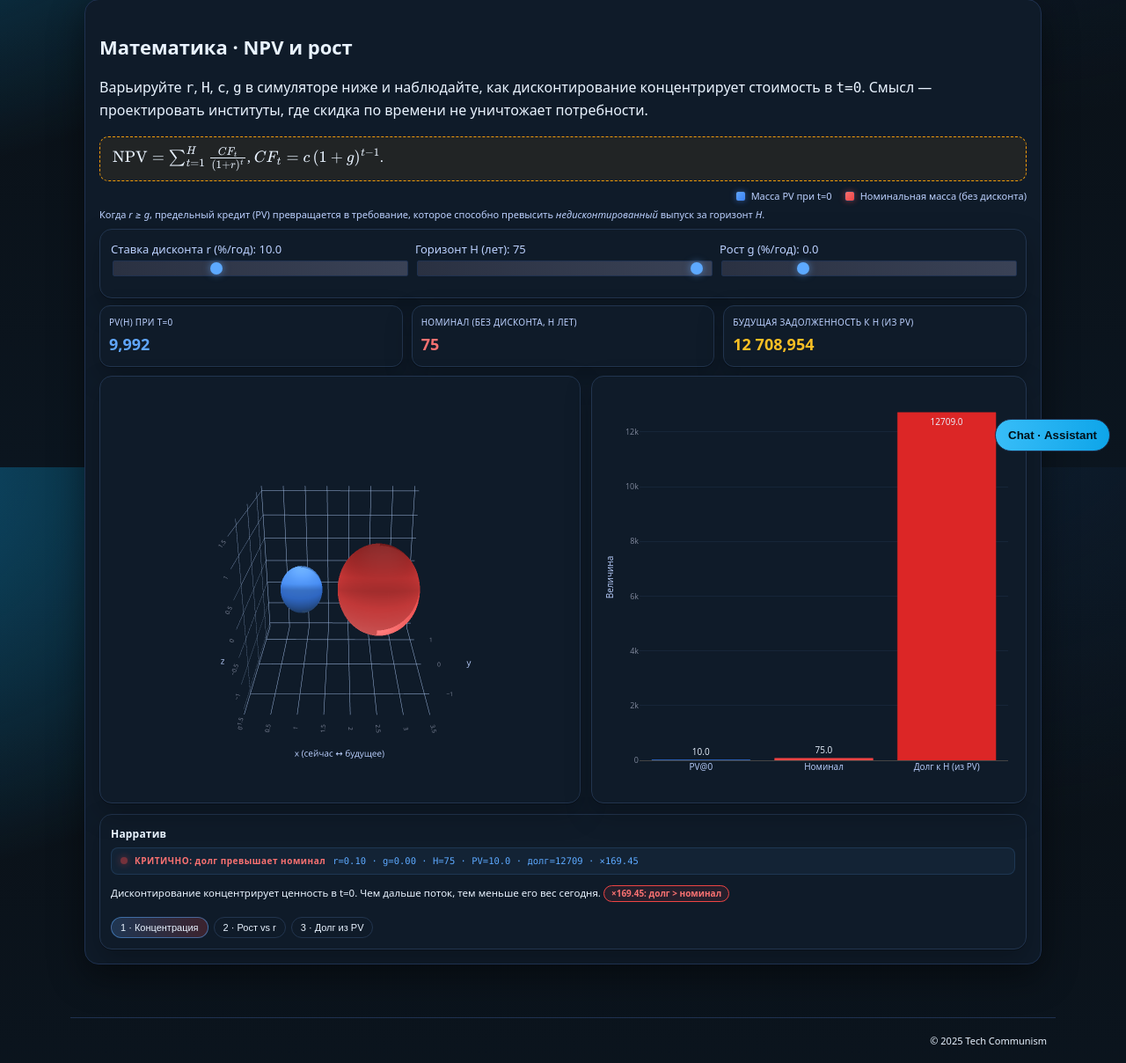
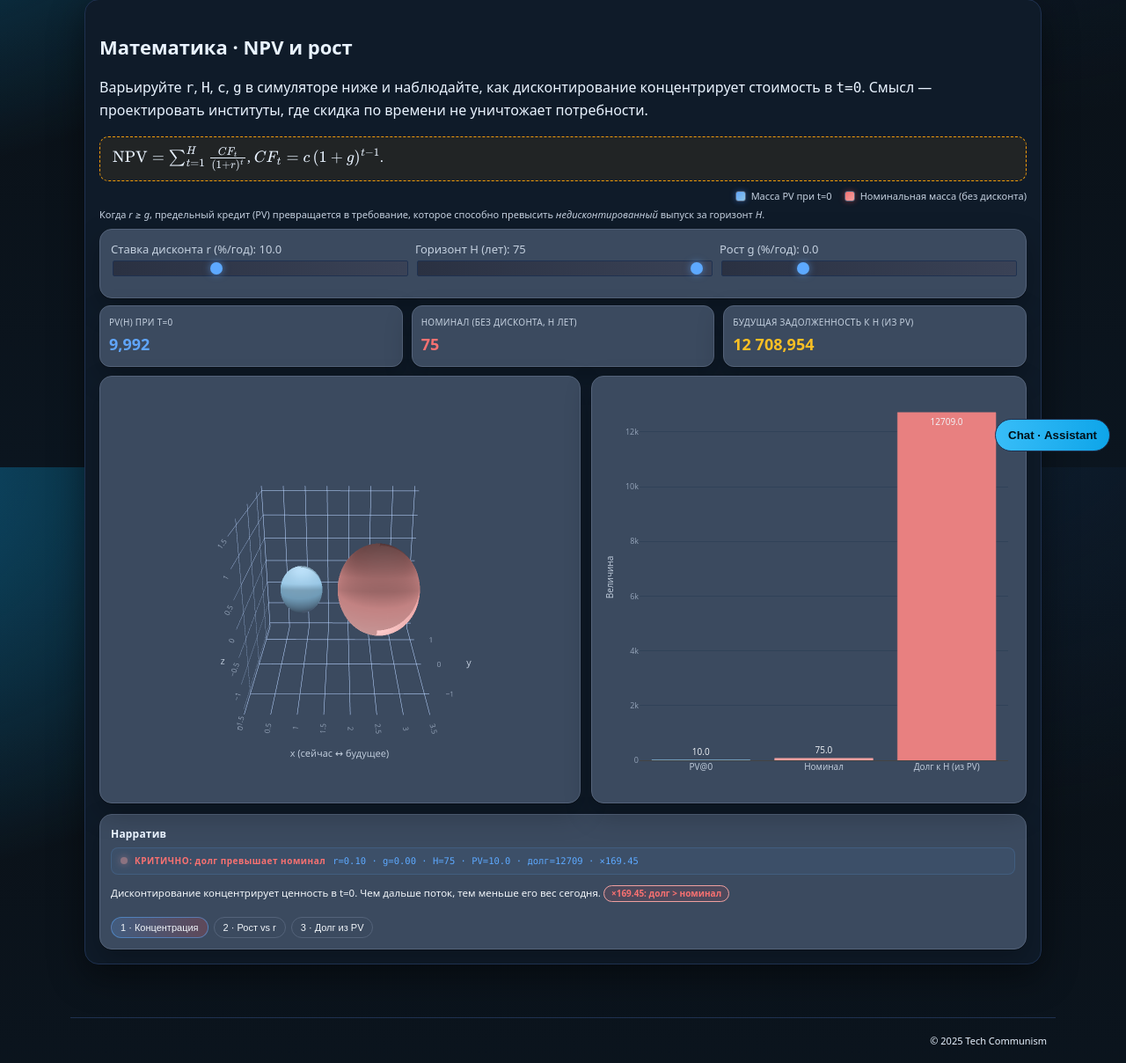
Before and after one commit to dream-framework/communism, a Flask app: template templates/ru/math.html in a window 1280 px wide. Shown: the part 269-1477 px from the top of the page at 88% size. Run offline with Flask 3, Linux system fonts and the light colour scheme; the template is opened without the code that fills it, so the values that code supplies are empty; some libraries are stand-ins or nearby versions.

Commit message:
Softer palette + larger fonts for NPV simulator readability

```diff
--- a/templates/includes/npv_ru.html
+++ b/templates/includes/npv_ru.html
@@ -56,7 +56,7 @@
 
 <style>
 /* Scoped styles — upgraded */
-.npv-toy{ --box:#0f1b29; --line:#22354f; --fg:#e9f3ff; --muted:#bcd1ff; --blue:#3b82f6; --red:#ef4444; --shadow:0 1px 0 rgba(0,0,0,.25), 0 12px 30px rgba(0,0,0,.25); }
+.npv-toy{ --box:#3b4a5f; --line:#54637a; --fg:#f1f5f9; --muted:#c4d0df; --blue:#8ec5e8; --red:#f0a0a0; --shadow:0 1px 0 rgba(0,0,0,.25), 0 12px 30px rgba(0,0,0,.25); }
 .npv-toy .card{ background:var(--box); border:1px solid var(--line); border-radius:14px; padding:12px; box-shadow:var(--shadow); }
 .npv-row{ display:flex; align-items:flex-end; justify-content:space-between; gap:12px; margin-bottom:6px; }
 .npv-col{ flex:1; min-width:0; }
@@ -65,8 +65,8 @@
 .npv-legend{ display:flex; gap:14px; justify-content:flex-end; align-items:center; }
 .npv-legend-item{ display:flex; align-items:center; gap:6px; font-size:11px; color:var(--muted); white-space:nowrap; }
 .swatch{ width:12px; height:12px; border-radius:3px; display:inline-block; border:1px solid var(--line); }
-.sw-blue{ background:linear-gradient(135deg,#60a5fa,#3b82f6); box-shadow:0 0 6px rgba(59,130,246,.4); }
-.sw-red{ background:linear-gradient(135deg,#f87171,#ef4444); box-shadow:0 0 6px rgba(239,68,68,.4); }
+.sw-blue{ background:linear-gradient(135deg,#60a5fa,#8ec5e8); box-shadow:0 0 6px rgba(59,130,246,.4); }
+.sw-red{ background:linear-gradient(135deg,#f87171,#f0a0a0); box-shadow:0 0 6px rgba(239,68,68,.4); }
 
 .npv-note{ margin:4px 0 8px; color:var(--muted); font-size:11px; line-height:1.35; }
 
@@ -102,18 +102,18 @@
 .pill:hover{ transform:translateY(-1px); border-color:rgba(93,169,255,.4); }
 .pill.active{ background:linear-gradient(90deg,rgba(96,165,250,.2),rgba(239,68,68,.2)); border-color:rgba(93,169,255,.5); }
 
-.npv-warn{ display:inline-block; margin-top:4px; padding:2px 8px; border:1px solid #ef4444; border-radius:999px; color:#f87171; background:rgba(239,68,68,.1); font-size:10px; font-weight:700; }
+.npv-warn{ display:inline-block; margin-top:4px; padding:2px 8px; border:1px solid #f0a0a0; border-radius:999px; color:#f87171; background:rgba(239,68,68,.1); font-size:10px; font-weight:700; }
 
 /* Dynamic status line — new */
 .npv-status{ display:flex; align-items:center; gap:8px; margin:6px 0 8px; padding:6px 10px; border-radius:8px; background:rgba(93,169,255,.06); border:1px solid rgba(93,169,255,.15); font-size:11px; }
 .npv-status .dot{ width:8px; height:8px; border-radius:50%; animation:npv-pulse 1.5s ease-in-out infinite; }
-.npv-status .dot.danger{ background:#ef4444; box-shadow:0 0 8px #ef4444; }
+.npv-status .dot.danger{ background:#f0a0a0; box-shadow:0 0 8px #f0a0a0; }
 .npv-status .dot.warn{ background:#fbbf24; box-shadow:0 0 8px #fbbf24; }
-.npv-status .dot.ok{ background:#10b981; box-shadow:0 0 8px #10b981; }
+.npv-status .dot.ok{ background:#7dd3a8; box-shadow:0 0 8px #7dd3a8; }
 .npv-status .label{ font-weight:800; letter-spacing:.5px; font-size:10px; }
 .npv-status .label.danger{ color:#f87171; }
 .npv-status .label.warn{ color:#fbbf24; }
-.npv-status .label.ok{ color:#10b981; }
+.npv-status .label.ok{ color:#7dd3a8; }
 .npv-status .nums{ color:#5da9ff; font-family:ui-monospace,Menlo,Consolas,monospace; font-size:10.5px; }
 
 @keyframes npv-pulse{ 0%,100%{opacity:1;} 50%{opacity:.4;} }
@@ -277,12 +277,12 @@
 
     // Upgraded colorscales — neon glow
     const surf1 = {type:'surface', x:s1.x, y:s1.y, z:s1.z,
-                   colorscale:[[0,'#1e3a5f'],[0.5,'#3b82f6'],[1,'#60a5fa']],
+                   colorscale:[[0,'#3b4a5f'],[0.5,'#8ec5e8'],[1,'#b0d4ec']],
                    showscale:false, opacity:0.95,
                    name:map.leftLabel, customdata:cd1,
                    hovertemplate:`${map.leftLabel}: %{customdata:.3f}<extra></extra>`};
     const surf2 = {type:'surface', x:s2.x, y:s2.y, z:s2.z,
-                   colorscale:[[0,'#7f1d1d'],[0.5,'#ef4444'],[1,'#f87171']],
+                   colorscale:[[0,'#5c3a3a'],[0.5,'#f0a0a0'],[1,'#f5c0c0']],
                    showscale:false, opacity:0.95, reversescale:true,
                    name:map.rightLabel, customdata:cd2,
                    hovertemplate:`${map.rightLabel}: %{customdata:.3f}<extra></extra>`};
@@ -292,15 +292,15 @@
       margin:{l:0,r:0,t:0,b:0},
       paper_bgcolor:'rgba(0,0,0,0)',
       scene:{
-        xaxis:{title:'x (сейчас ↔ будущее)', range:[0,3.6], tick0:0, dtick:0.5, gridcolor:'rgba(147,163,191,.15)', zeroline:false, titlefont:{color:'#bcd1ff',size:10}, tickfont:{color:'#7f879b',size:9}},
-        yaxis:{title:'y', range:[-1.6,1.6], gridcolor:'rgba(147,163,191,.15)', zeroline:false, titlefont:{color:'#bcd1ff',size:10}, tickfont:{color:'#7f879b',size:9}},
-        zaxis:{title:'z', range:[-1.6,1.6], gridcolor:'rgba(147,163,191,.15)', zeroline:false, titlefont:{color:'#bcd1ff',size:10}, tickfont:{color:'#7f879b',size:9}},
+        xaxis:{title:'x (сейчас ↔ будущее)', range:[0,3.6], tick0:0, dtick:0.5, gridcolor:'rgba(147,163,191,.15)', zeroline:false, titlefont:{color:'#c4d0df',size:11}, tickfont:{color:'#94a3b8',size:10}},
+        yaxis:{title:'y', range:[-1.6,1.6], gridcolor:'rgba(147,163,191,.15)', zeroline:false, titlefont:{color:'#c4d0df',size:11}, tickfont:{color:'#94a3b8',size:10}},
+        zaxis:{title:'z', range:[-1.6,1.6], gridcolor:'rgba(147,163,191,.15)', zeroline:false, titlefont:{color:'#c4d0df',size:11}, tickfont:{color:'#94a3b8',size:10}},
         aspectmode:'cube',
         camera: frontCam(),
         bgcolor:'rgba(0,0,0,0)'
       },
       height:460,
-      font:{color:'#e9f3ff', size:10}
+      font:{color:'#f1f5f9', size:11}
     };
 
     if(!elPlot._plotted){
@@ -311,7 +311,7 @@
     }
 
     // Bar chart — neon colors, smaller fonts
-    const colors = ['#3b82f6', '#ef4444', (M.debtH > M.nom ? '#dc2626' : '#10b981')];
+    const colors = ['#8ec5e8', '#f0a0a0', (M.debtH > M.nom ? '#e88080' : '#7dd3a8')];
     const bars = [M.pv, M.nom, M.debtH];
     const barTrace = {
       type:'bar', x:['PV@0', NOMINAL_LABEL, DEBT_LABEL], y:bars,
@@ -321,15 +321,15 @@
       },
       text:bars.map(v=>v.toFixed(1)),
       textposition:'auto',
-      textfont:{size:10, color:'#e9f3ff'},
+      textfont:{size:10, color:'#f1f5f9'},
       hovertemplate:'%{x}: %{y:.3f}<extra></extra>'
     };
     const barLayout = {
       margin:{l:42,r:8,t:8,b:36},
       paper_bgcolor:'rgba(0,0,0,0)', plot_bgcolor:'rgba(0,0,0,0)',
-      yaxis:{gridcolor:'rgba(34,53,79,.4)', title:{text:VALUE_LABEL, font:{size:10, color:'#bcd1ff'}}, tickfont:{size:9, color:'#7f879b'}},
-      xaxis:{tickfont:{size:10, color:'#bcd1ff'}},
-      font:{color:'#e9f3ff', size:10},
+      yaxis:{gridcolor:'rgba(34,53,79,.4)', title:{text:VALUE_LABEL, font:{size:10, color:'#c4d0df'}}, tickfont:{size:9, color:'#94a3b8'}},
+      xaxis:{tickfont:{size:10, color:'#c4d0df'}},
+      font:{color:'#f1f5f9', size:11},
       showlegend:false
     };
     if(!elBars._plotted){
```
Also changed, not shown: templates/includes/npv.html (+18 -18 lines).
